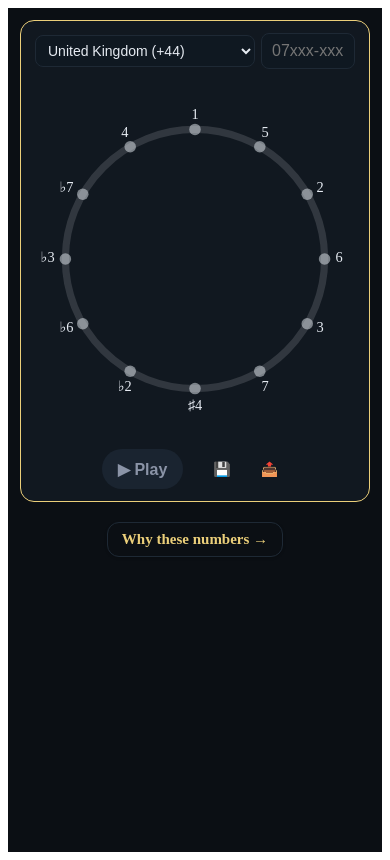
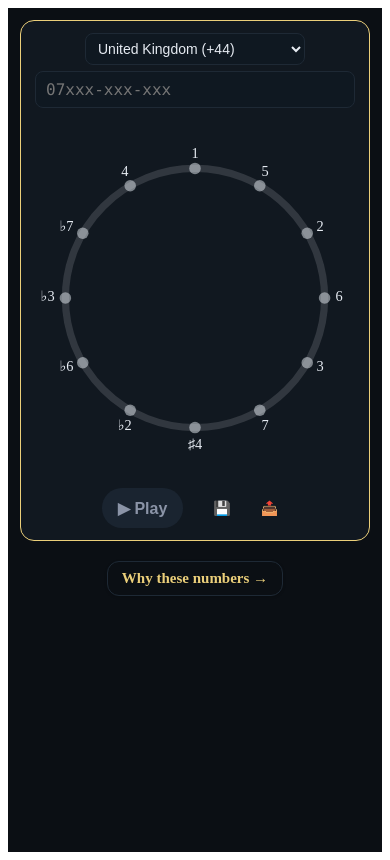
Before and after one commit to andreyeremichev/pianotrainer, a Next.js app: page /viral/phone-numbers-to-notes-sn in a window 390 px wide. Built offline with nearby package versions, Linux system fonts and the light colour scheme; a web font is replaced by a local one.

Commit message:
fix: adjust input flex so phone input aligns under country code on mobile

```diff
--- a/app/viral/phone-numbers-to-notes-sn/page.tsx
+++ b/app/viral/phone-numbers-to-notes-sn/page.tsx
@@ -809,7 +809,19 @@ function buildTweetIntent(text: string, url: string) {
   enterKeyHint="done"
   onKeyDown={onPhoneKeyDown}
   onBlur={onPhoneBlur}
-              style={{ flex:1, minWidth:0, background:"#0F1821", color:theme.gold, border:`1px solid ${theme.border}`, borderRadius:8, padding:"8px 10px", fontSize:16 }}
+  style={{
+    flex: "1 1 auto",   // allow input to grow and shrink
+    minWidth: 0,        // prevents clipping on small screens
+    background: "#0F1821",
+    color: theme.gold,
+    border: `1px solid ${theme.border}`,
+    borderRadius: 8,
+    padding: "8px 10px",
+    fontSize: 16,
+    fontFamily:
+      'ui-monospace, SFMono-Regular, Menlo, Monaco, Consolas, "Liberation Mono", "Courier New", monospace',
+    fontVariantNumeric: "tabular-nums",
+  }}
 />
           </div>
 
```
Lines whose indentation alone changed are shown as unchanged.
